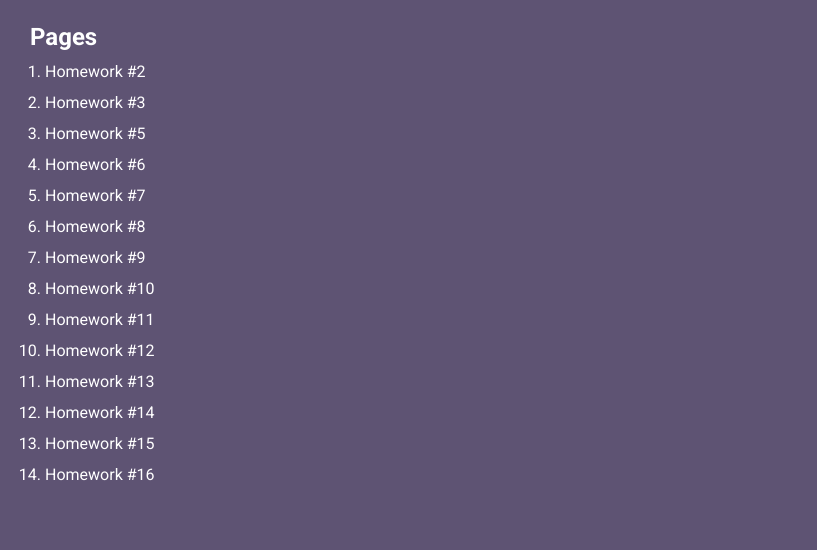
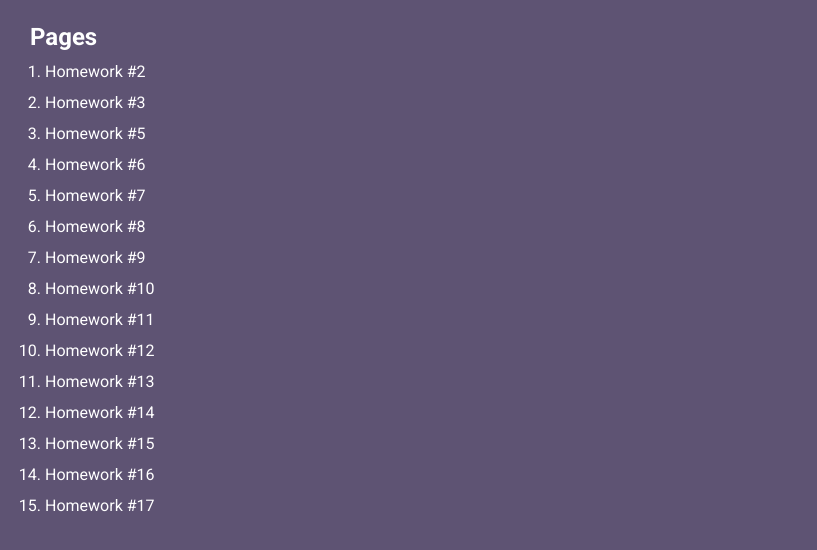
Before and after one commit to MaksymSurkov/js_course_hw, a plain HTML site: page index.html in a window 1280 px wide. Shown: the part 52-602 px from the top of the page, without its empty margins (0-817 px from the left). Drawn offline with Linux system fonts and the light colour scheme.

Commit message:
Update index.html

```diff
--- a/index.html
+++ b/index.html
@@ -56,6 +56,9 @@
 				<li class="main__item">
 					<a class="main__link" href="hw_16/hw16.html">Homework #16</a>
 				</li>
+				<li class="main__item">
+					<a class="main__link" href="hw_17/hw17.html">Homework #17</a>
+				</li>
 			</ol>
 		</main>
 		<footer class="footer"></footer>
```
